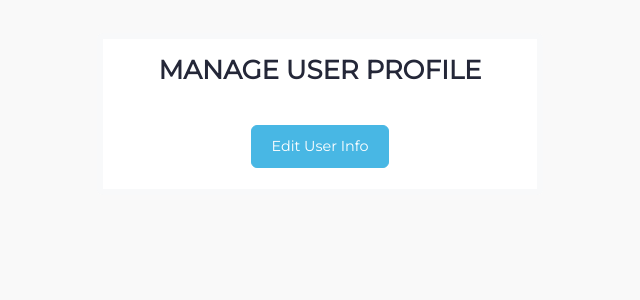
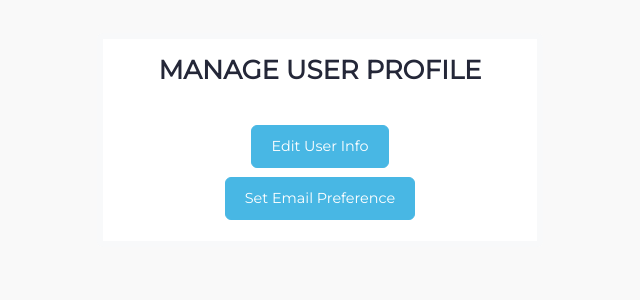
Before and after one commit to parkhyey/python-flask-website, a Flask app: template templates/user-profile.html in a window 1280 px wide. Shown: the part 175-475 px from the top of the page, without its empty margins (320-960 px from the left). Run offline with Flask 2, Linux system fonts and the light colour scheme; the template is opened without the code that fills it, so the values that code supplies are empty.

Commit message:
Added email preference

```diff
--- a/app.py
+++ b/app.py
@@ -94,7 +94,9 @@ def register():
             user_password = request.form["password"]
             user_password_confirmation = request.form["confirmation"]
             user_is_admin = request.form["admin"]
-
+            user_email_preference = 1
+            if request.form.get("email-preference") == None:
+                user_email_preference = 0
             # Select Users table for account verifcation
             users_select_query = "SELECT * FROM Users WHERE user_email = %s"
 
@@ -108,9 +110,9 @@ def register():
                 return redirect("/signup")
             elif user_password_confirmation == user_password:
                 # Insert into Users table
-                users_insert_query = "INSERT INTO Users (user_fname, user_lname, user_email, user_password, user_is_admin) VALUES (%s, %s, %s, SHA1(%s), %s);"
+                users_insert_query = "INSERT INTO Users (user_fname, user_lname, user_email, user_password, user_is_admin, user_email_preference) VALUES (%s, %s, %s, SHA1(%s), %s, %s);"
 
-                cur.execute(users_insert_query, (user_fname, user_lname, user_email, user_password, user_is_admin))
+                cur.execute(users_insert_query, (user_fname, user_lname, user_email, user_password, user_is_admin, user_email_preference))
 
                 db_connection.commit()
                 flash("Your account has been created! Please sign in", 'success')
@@ -363,19 +365,28 @@ def date_request(page, id, user_email):
         insert_qry = "INSERT INTO Date_Requests (profile_id, user_email) VALUES (%s, %s);"
         data_params_insert = (id, user_email)
         insert_cursor = db.execute_query(db_connection=db_connection, query=insert_qry, query_params=data_params_insert)
-        insert_results = request_cursor.fetchall()
+        insert_results = insert_cursor.fetchall()
 
     if len(select_results) == 0:
         flash("To request a date, the animal profile must be available.", 'error')
 
     elif len(select_results) > 0:
         flash("You have successfully requested a date! Check your email for confirmation.", 'success')
+        profile_qry = """SELECT profile_name, profile_type, profile_breed, profile_description,
+                            (SELECT i.image_path
+			                FROM Profile_Images i
+                            WHERE i.profile_id = Profiles.profile_id LIMIT 1) AS profile_image
+                            FROM Profiles
+                            WHERE profile_id = %s;"""
+        cur = db_connection.cursor()
+        cur.execute(profile_qry, (id,))
+        profile = cur.fetchone()
         if user_email:
             message = Message(
                 sender = SENDER,
                 subject="Your Date Request Confirmation",
                 recipients=[user_email],
-                html = render_template('email/date-notification.html'),
+                html = render_template('email/date-notification.html', item = profile),
                 )
             mail.send(message)
 
@@ -593,19 +604,26 @@ def notification_send():
     cur = db_connection.cursor()
     cur.execute(new_profile_qry)
     new_profile = cur.fetchone()
-    print("new_profile", new_profile)
     html = render_template('email/new-notification.html', item = new_profile)
 
     with app.app_context():
         for i in range(len(users)):
-            message = Message(
-                sender = SENDER,
-                subject="Meet our new furry friends!",
-                recipients=[users[i][0]],
-                html = html
-                )
-            print("email(", i, ")=", users[i][0])
-            Thread(target=send_email_thread, args=[message]).start()
+            user_email = users[i][0]
+            preference_qry = "SELECT user_email_preference FROM Users \
+                WHERE user_email = %s;"
+            data = (user_email,)
+            preference_cursor = db.execute_query(db_connection=db_connection, query=preference_qry, query_params=data)
+            preference_results = preference_cursor.fetchall()
+
+            # check user email preference
+            if preference_results[0]['user_email_preference'] == 1:
+                message = Message(
+                    sender = SENDER,
+                    subject="Meet our new furry friends!",
+                    recipients=[user_email],
+                    html = html
+                    )
+                Thread(target=send_email_thread, args=[message]).start()
     db_connection.close()
 
 @app.route('/profiles/<int:id>', methods=["GET", "PUT"])
@@ -732,6 +750,22 @@ def profile_id(id):
             db_connection.close()
             return { "Result": "Success" }, 200
 
+@app.route("/edit-email-preference/<int:id>", methods=["GET", "POST"])
+def edit_email_preference(id):
+
+    if request.method == "POST":
+        db_connection = db.connect_to_database()
+        user_email_preference = 1
+        if request.form.get("email-preference") == None:
+            user_email_preference = 0
+        update_query = "UPDATE Users SET user_email_preference = %s WHERE user_id = %s;"
+        cur = db_connection.cursor()
+        cur.execute(update_query, (user_email_preference, id))
+        db_connection.commit()
+        db_connection.close()
+        flash("Email Preference is updated!", 'success')
+        return redirect("/user-profile")
+
 # Listener
 if __name__ == "__main__":
     app.run(debug=True) # Use 'python app.py' or 'flask run' to run in terminal
--- a/templates/user-profile.html
+++ b/templates/user-profile.html
@@ -64,13 +64,16 @@
             <br>
             <div class="d-flex flex-row align-items-center justify-content-center">
 								<button type="button" class="btn btn-primary" data-bs-toggle="modal" data-bs-target="#exampleModal">Edit User Info</button>
-							</div>
+						</div>
+            <div class="d-flex flex-row align-items-center justify-content-center">
+								<button type="button" class="btn btn-primary" data-bs-toggle="modal" data-bs-target="#emailModal">Set Email Preference</button>
+						</div>
           </div>
         </div>
       </div>
     </div>
 </div>
-<!-- Modal -->
+<!-- Edit Profile Modal -->
 <div class="modal fade" id="exampleModal" tabindex="-1" aria-labelledby="exampleModalLabel" aria-hidden="true">
   <div class="modal-dialog">
     <div class="modal-content">
@@ -117,6 +120,44 @@
     </div>
   </div>
 </div>
+<!-- Email Preference Modal -->
+<div class="modal fade" id="emailModal" tabindex="-1" aria-labelledby="exampleModalLabel" aria-hidden="true">
+  <div class="modal-dialog">
+    <div class="modal-content">
+      <div class="modal-header">
+        <h3 class="modal-title" id="exampleModalLabel">Set Email Preference</h3>
+        <button type="button" class="btn-close" data-bs-dismiss="modal" aria-label="Close"></button>
+      </div>
+      {% if data %}
+      <div class="modal-body">
+        <form id="edit-email-preference" action="/edit-email-preference/{{ session['id'] }}" method="post">
+          <div class="form-group">
+            {% if data[6] == 1 %}
+            <input
+              type="checkbox"
+              id="email-preference"
+              name="email-preference"
+              checked
+            />
+            {% else %}
+            <input
+              type="checkbox"
+              id="email-preference"
+              name="email-preference"
+            />
+            {% endif %}
+            <label for="email-preference">I would like to receive new animal profile notification emails.</label>
+          </div>
+          <div class="modal-footer">
+            <button type="button" class="btn btn-secondary" data-bs-dismiss="modal">CLOSE</button>
+            <input type="submit" value="SAVE CHANGES" class="btn btn-primary" name="Edit_User">
+          </div>
+        </form>
+      </div>
+      {% endif %}
+    </div>
+  </div>
+</div>
 {% endblock %}
 
 {% block js %}
```
Also changed, not shown: database/sample_database.sql (+10 -9 lines), templates/email/date-notification.html (+45 -17 lines), templates/signup.html (+9 -0 lines).
